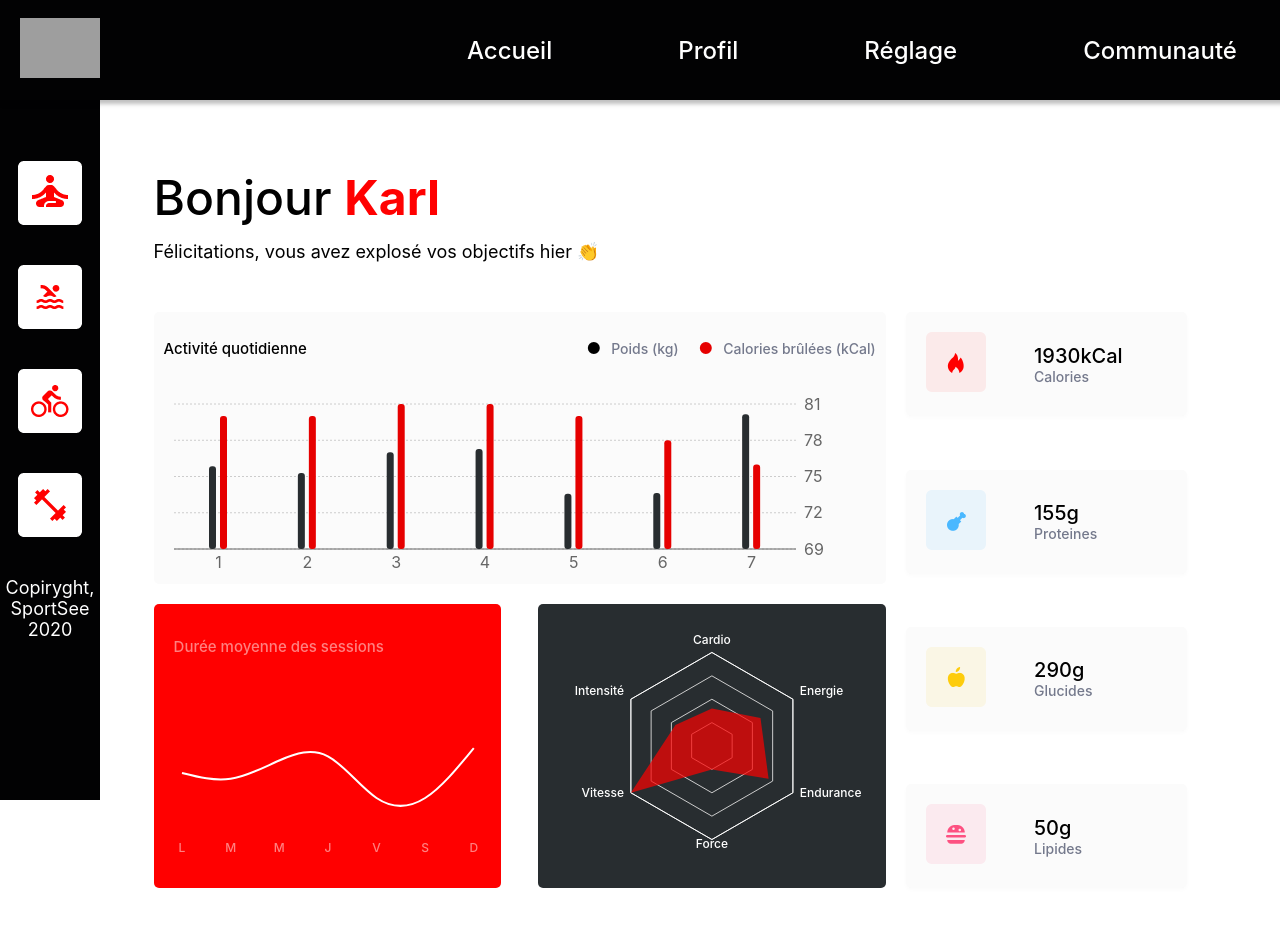
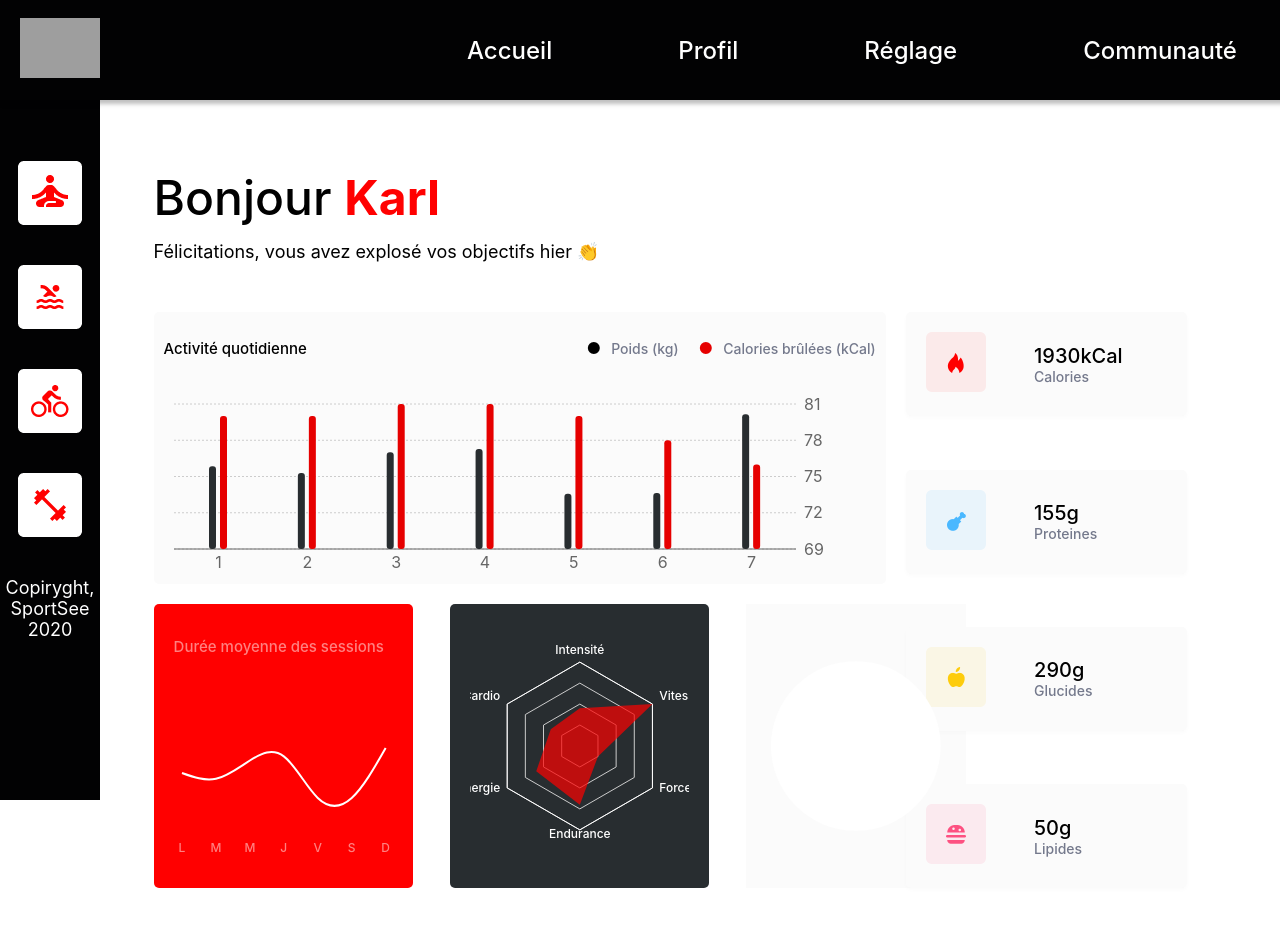
Before and after one commit to Guts6667/Y2_P12_SportSee_Rayan-Chambet, a React (Create React App) app in the folder sportsee/: page /dashboard/12 in a window 1280 px wide. Shown: the top 926 px of the page. Built offline with nearby package versions, Linux system fonts and the light colour scheme; grey boxes are pictures that could not be loaded.

Commit message:
V.0.8
Issues with Score chart 🎯

```diff
--- a/sportsee/src/components/UserPerformance/index.jsx
+++ b/sportsee/src/components/UserPerformance/index.jsx
@@ -5,6 +5,16 @@ const UserPerformance = (datas) => {
     console.log(datas);
     const {data, kind} = datas.userPerformance;
     //Should I modify the order of the datas?
+    function reverseData(array){
+        const dataReversedArray = []
+        for(let i=array.length - 1; i >= 0; i --){
+            dataReversedArray.push(array[i])
+        }
+        return dataReversedArray
+    }
+
+    const dataReversed = reverseData(data)
+
     const kindConverter = (kind) => {
 
         switch (kind){
@@ -20,7 +30,7 @@ const UserPerformance = (datas) => {
     return(
         <div className="container__userPerformance">
             <ResponsiveContainer width="100%" height="100%">
-                <RadarChart cx="50%" cy="50%" outerRadius="80%" data={data} >
+                <RadarChart cx="50%" cy="50%" outerRadius="80%" data={dataReversed} >
                 <PolarGrid  radialLines={false} />
                 <PolarAngleAxis dataKey='kind'
                     tickLine={false}
--- /dev/null
+++ b/sportsee/src/components/UserScore/UserScore.css
@@ -0,0 +1,5 @@
+.container__score{
+    width: 100%;
+    min-width: 30%;
+    background-color: #FBFBFB;
+}
--- /dev/null
+++ b/sportsee/src/components/UserScore/index.jsx
@@ -0,0 +1,40 @@
+import React from "react";
+import { ResponsiveContainer, RadialBarChart, RadialBar, PolarAngleAxis, Legend } from "recharts";
+import './UserScore.css'
+
+
+const UserScore = (dataScore) => {
+    console.log(dataScore);
+// const { score, todayScore} = datas;
+// console.log(datas.score);
+
+
+
+    return(
+        <div className="container__score">
+        <ResponsiveContainer width="100%" height='100%'>
+            <RadialBarChart
+                cx="50%"
+                cy="50%"
+                innerRadius='90%'
+                data={dataScore}
+                startAngle={180}
+                endAngle={-180} >
+                <RadialBar
+                    minAngle={15}
+                    dataKey='score'
+                    fill= '#FF0000'
+                    cornerRadius={25}
+                    barSize={10} />
+                <PolarAngleAxis type="number" domain={[0, 1]} tick={false} />
+                <circle cx="50%" cy="50%" fill="white" r="85"></circle>
+            </RadialBarChart>
+        </ResponsiveContainer>
+        <div className="score">
+            {/*Insert text here */}
+        </div>
+    </div>
+    )
+}
+
+export default UserScore;
--- a/sportsee/src/pages/Dashboard/index.jsx
+++ b/sportsee/src/pages/Dashboard/index.jsx
@@ -6,6 +6,7 @@ import KeyDatas from "../../components/KeyDatas";
 import DailyActivity from "../../components/DailyActivity";
 import DailyAverageSession from "../../components/DailyAverageSession";
 import UserPerformance from "../../components/UserPerformance";
+import UserScore from "../../components/UserScore";
 
 
 const Dashboard = () => {
@@ -47,6 +48,7 @@ const Dashboard = () => {
                         <div className="container__infos-charts-box">
                             <DailyAverageSession userAverageSession = {userAverageSession} />
                             <UserPerformance  userPerformance = {userPerformance} />
+                            <UserScore todayScore = {todayScore} score = {score} />
                         </div>
                     </div>
                     <KeyDatas keyData = {keyData} />
```
